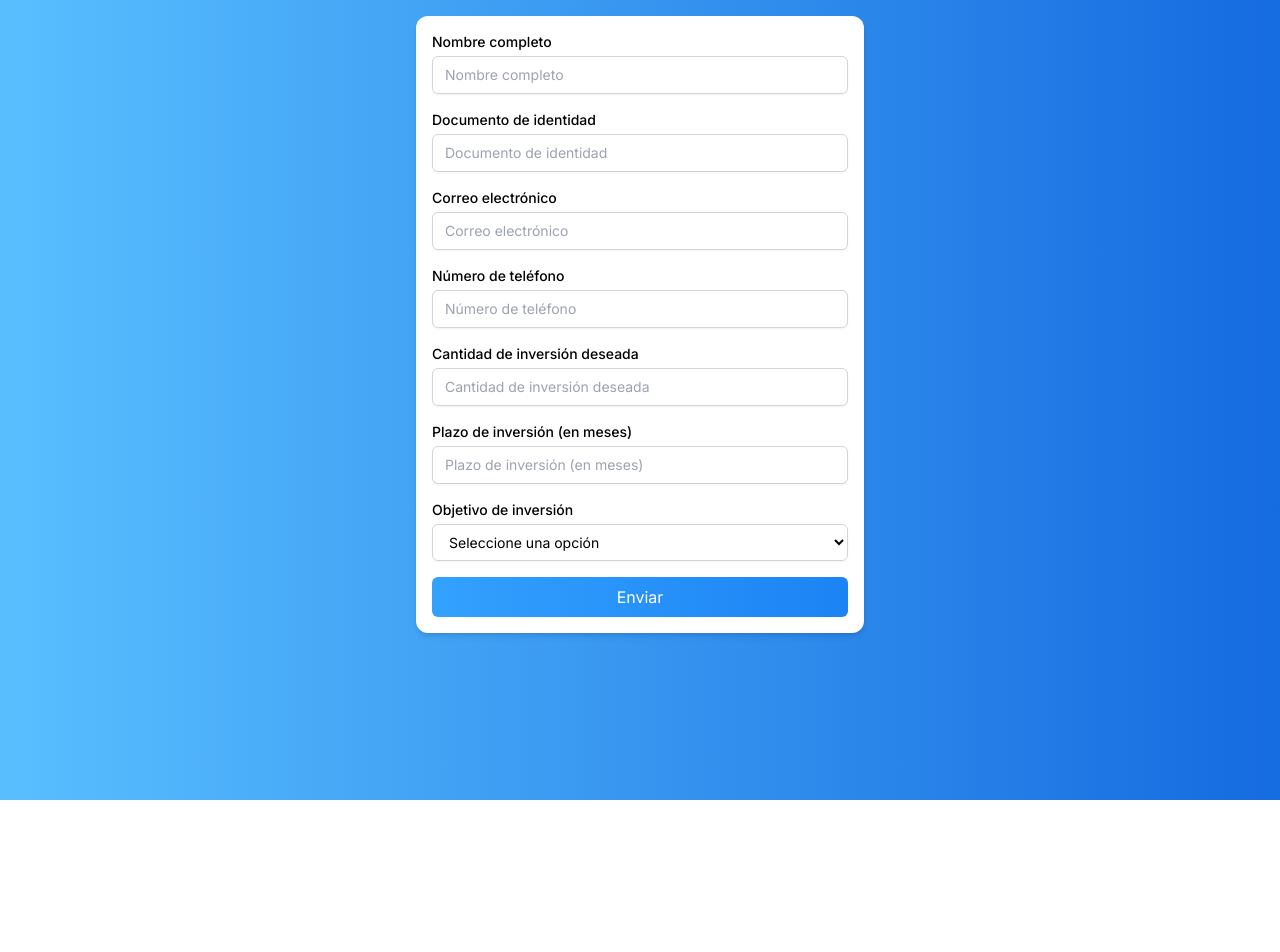
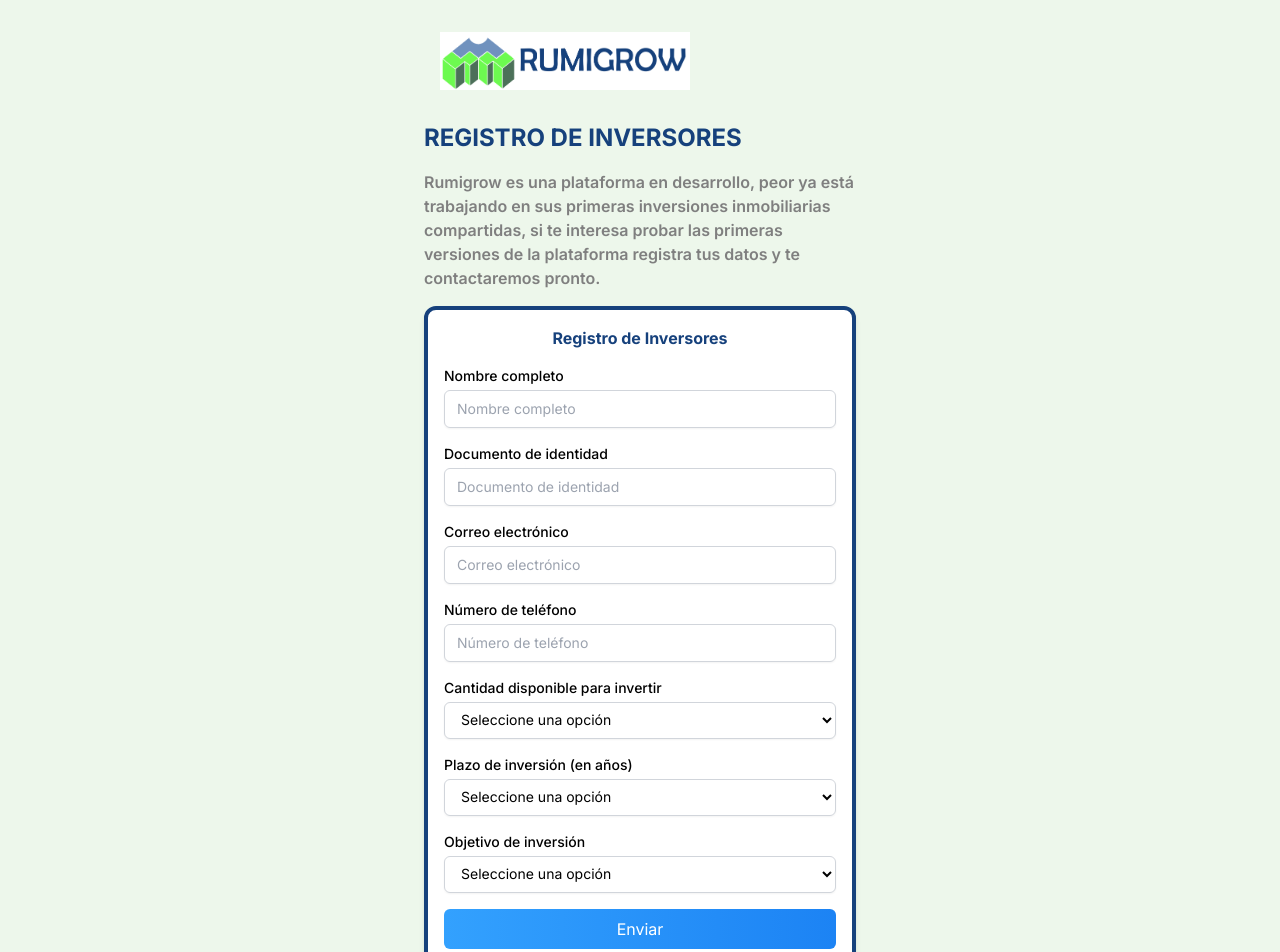
Before and after one commit to Futurizame/mvp-rumi-nextjs-main, a Next.js app: page /early-access in a window 1280 px wide. Shown: the top 952 px of the page. Before the commit the page ends 800 px from the top, so only its background shows below. Built offline with nearby package versions, Linux system fonts and the light colour scheme.

Commit message:
refactor: :recycle: refactor form fields (#11)

```diff
--- a/app/early-access/page.tsx
+++ b/app/early-access/page.tsx
@@ -1,9 +1,24 @@
+import { Logo } from "../ui/logo";
 import Form from "./ui/form";
 
 export default function EarlyAccess() {
   return (
-    <main className="h-screen p-2 md:py-4 bg-gradient-to-r from-400 to-700">
-      <Form />
+    <main className="h-full flex justify-center items-center  bg-background  ">
+      <div className=" max-w-md  p-2 md:py-4">
+        <Logo />
+        <div className="flex flex-col gap-4 py-4 ">
+          <h1 className="text-2xl font-bold text-900">
+            REGISTRO DE INVERSORES
+          </h1>
+          <p className="text-primary font-semibold">
+            Rumigrow es una plataforma en desarrollo, peor ya está trabajando en
+            sus primeras inversiones inmobiliarias compartidas, si te interesa
+            probar las primeras versiones de la plataforma registra tus datos y
+            te contactaremos pronto.
+          </p>
+        </div>
+        <Form />
+      </div>
     </main>
   );
 }
--- a/app/early-access/ui/form.tsx
+++ b/app/early-access/ui/form.tsx
@@ -7,7 +7,6 @@ import {
   FormState,
   initialErrorData,
   initialFormData,
-  mapToPreRegisterFormData,
   PageState,
   validateForm,
   validateFormField,
@@ -61,9 +60,7 @@ const Form = () => {
 
     setPageState("loading");
 
-    const formData = mapToPreRegisterFormData(formState.form);
-
-    const [ok] = await preRegisterHandler(formData);
+    const [ok] = await preRegisterHandler(formState.form);
 
     setPageState(ok ? "success" : "error");
   };
@@ -95,9 +92,10 @@ const Form = () => {
   return (
     <form
       onSubmit={handleFormSubmit}
-      className="max-w-md mx-auto bg-white rounded-xl shadow-md overflow-hidden"
+      className="flex  flex-col   bg-white rounded-xl shadow-md overflow-hidden border-4 border-900 py-4"
     >
-      <div className="rounded-md p-4 flex flex-col">
+      <h1 className="text-center font-bold text-900">Registro de Inversores</h1>
+      <div className="rounded-md  p-4 flex flex-col">
         <TextInput
           className="mb-4"
           name="name"
@@ -138,26 +136,68 @@ const Form = () => {
           errorMessage={formState.errors.phone}
         />
 
-        <TextInput
-          className="mb-4"
+        <div className="mb-4">
+          <label
+            htmlFor="investmentQuantity"
+            className="block text-sm font-medium"
+          >
+            Cantidad disponible para invertir
+          </label>
+          <select
+            id="investmentQuantity"
             name="investmentQuantity"
-          label="Cantidad de inversión deseada"
             value={formState.form.investmentQuantity}
             onChange={handleInputChange}
-          onValidate={validateFormField}
-          errorMessage={formState.errors.investmentQuantity}
-        />
+            onBlur={(e) =>
+              validateFormField("investmentQuantity", e.target.value)
+            }
+            className={`mt-1 block w-full px-3 py-2 bg-white border ${
+              formState.errors.investmentQuantity
+                ? "border-red-600"
+                : "border-gray-300"
+            } rounded-md text-sm shadow-sm placeholder-gray-400 focus:outline-none focus:border-indigo-500 focus:ring-1 focus:ring-indigo-500`}
+          >
+            <option value="">Seleccione una opción</option>
+            <option value="menor a USD$ 300">menor a USD$ 300 </option>
+            <option value="USD$ 300">USD$ 300</option>
+            <option value="USD$ 500">USD$ 500</option>
+            <option value="USD$ 1 000">USD$ 1 000</option>
+            <option value="mayor a USD$ 1 000">mayor a USD$ 1 000</option>
+          </select>
+          {formState.errors.investmentQuantity && (
+            <p className="text-red-600 text-sm">
+              {formState.errors.investmentQuantity}
+            </p>
+          )}
+        </div>
 
-        <TextInput
-          className="mb-4"
+        <div className="mb-4">
+          <label htmlFor="investmentTime" className="block text-sm font-medium">
+            Plazo de inversión (en años)
+          </label>
+          <select
+            id="investmentTime"
             name="investmentTime"
-          label="Plazo de inversión (en meses)"
             value={formState.form.investmentTime}
             onChange={handleInputChange}
-          onValidate={validateFormField}
-          errorMessage={formState.errors.investmentTime}
-        />
-
+            onBlur={(e) => validateFormField("investmentTime", e.target.value)}
+            className={`mt-1 block w-full px-3 py-2 bg-white border ${
+              formState.errors.investmentTime
+                ? "border-red-600"
+                : "border-gray-300"
+            } rounded-md text-sm shadow-sm placeholder-gray-400 focus:outline-none focus:border-indigo-500 focus:ring-1 focus:ring-indigo-500`}
+          >
+            <option value="">Seleccione una opción</option>
+            <option value="3 años">3 años </option>
+            <option value="5 años">5 años</option>
+            <option value="6 años">6 años</option>
+          </select>
+          {formState.errors.investmentTime && (
+            <p className="text-red-600 text-sm">
+              {formState.errors.investmentTime}
+            </p>
+          )}
+        </div>
         {/* Campo para el objetivo de inversión */}
         <div className="mb-4">
           <label htmlFor="investmentGoal" className="block text-sm font-medium">
--- a/app/early-access/ui/text-input.tsx
+++ b/app/early-access/ui/text-input.tsx
@@ -32,7 +32,7 @@ export const TextInput: FC<FormInputProps> = ({
         onChange={onChange}
         className={`mt-1 block w-full px-3 py-2 bg-white border ${
           errorMessage ? "border-red-600" : "border-gray-300"
-        } rounded-md text-sm shadow-sm placeholder-gray-400 focus:outline-none focus:border-indigo-500 focus:ring-1 focus:ring-indigo-500`}
+        } rounded-md text-sm shadow-sm placeholder-gray-400 focus:outline-none focus:border-900 focus:ring-1 focus:ring-900`}
       />
       {errorMessage && <p className="text-red-600 text-sm">{errorMessage}</p>}
     </div>
--- a/app/early-access/utilities/form.ts
+++ b/app/early-access/utilities/form.ts
@@ -1,4 +1,4 @@
-import { number, object, ObjectSchema, string, ValidationError } from "yup";
+import { object, ObjectSchema, string, ValidationError } from "yup";
 import { PreRegisterFormData } from "../../../src/domain/preregistation/types";
 import { tryFnSync } from "../../../src/domain/shared/try-fn";
 
@@ -40,24 +40,14 @@ export const formSchema: ObjectSchema<PreRegisterFormData> = object({
     .required("El correo electrónico es requerido"),
   phone: string().required("El número de teléfono es requerido"),
   idDocument: string().required("El documento de identidad es requerido"),
-  investmentQuantity: number()
+  investmentQuantity: string()
     .typeError("La cantidad de inversión debe ser un número")
-    .positive("La cantidad de inversión debe ser positiva")
     .required("La cantidad de inversión es requerida"),
-  investmentTime: number()
+  investmentTime: string()
     .typeError("El plazo de inversión debe ser un número")
-    .positive("El plazo de inversión debe ser positivo")
     .required("El plazo de inversión es requerido"),
   goal: string().required("El objetivo de inversión es requerido"),
 }).strict();
-
-export const mapToPreRegisterFormData = (
-  formData: FormData,
-): PreRegisterFormData => ({
-  ...formData,
-  investmentQuantity: Number(formData.investmentQuantity),
-  investmentTime: Number(formData.investmentTime),
-});
 
 export const isValidationError = (error: unknown): error is ValidationError =>
   error instanceof ValidationError;
@@ -76,12 +66,10 @@ export const validateFormField = (name: string, anything: string): string => {
 export const validateForm = (
   formData: FormData,
 ): { errorData: ErrorData; isError: boolean } => {
-  const earlyAccessFormData = mapToPreRegisterFormData(formData);
-
-  console.log(earlyAccessFormData);
+  console.log(formData);
 
   const [ok, , error] = tryFnSync(() =>
-    formSchema.validateSync(earlyAccessFormData, { abortEarly: false }),
+    formSchema.validateSync(formData, { abortEarly: false }),
   );
 
   if (ok) {
--- a/app/ui/logo.tsx
+++ b/app/ui/logo.tsx
@@ -3,7 +3,7 @@ import Image from "next/image";
 
 export const Logo: FC = () => {
   return (
-    <section className="p-4 bg-slate-100">
+    <section className="p-4 ">
       <Image
         src="/logo.png"
         width={250}
--- a/src/domain/preregistation/types.ts
+++ b/src/domain/preregistation/types.ts
@@ -3,8 +3,8 @@ export type PreRegisterFormData = {
   email: string;
   phone: string;
   idDocument: string;
-  investmentQuantity: number;
-  investmentTime: number;
+  investmentQuantity: string;
+  investmentTime: string;
   goal: string;
 };
 
--- a/tailwind.config.ts
+++ b/tailwind.config.ts
@@ -25,6 +25,8 @@ const config: Config = {
         "800": "#1856b5",
         "900": "#16417c",
         "950": "#142f57",
+        primary: "#7F7F7F",
+        background: "#edf7eb",
       },
     },
   },
```
Lines whose indentation alone changed are shown as unchanged.
